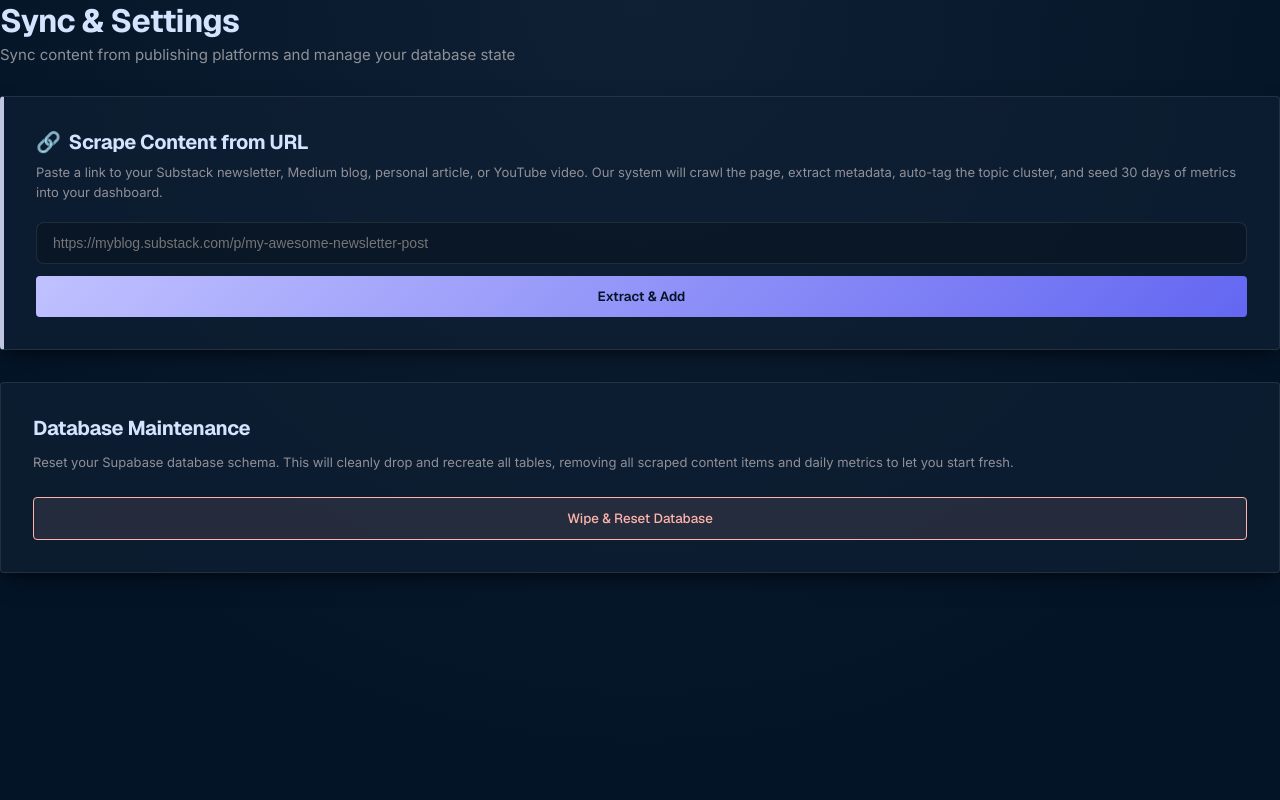
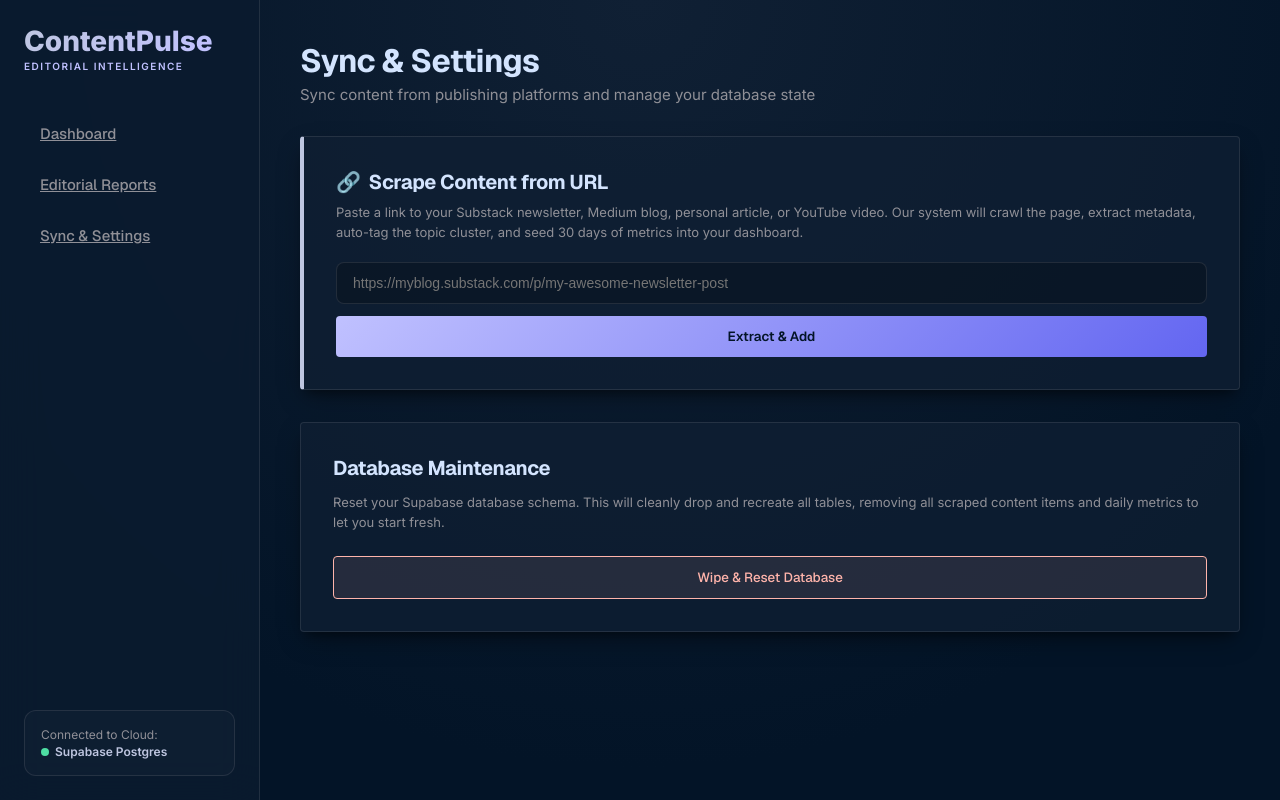
Before and after one commit to FocusedFalco/contentpulse, a Next.js app: page /settings in a window 1280 px wide. Built offline with nearby package versions, Linux system fonts and the light colour scheme; no server answers; the database is empty.

Commit message:
Refactor layout structure to separate page-level views from root layout, fixing Next.js layout caching and sidebar display issues

```diff
--- /dev/null
+++ b/src/app/SidebarLayout.tsx
@@ -0,0 +1,67 @@
+'use client';
+
+import React from 'react';
+import Link from 'next/link';
+
+export default function SidebarLayout({ children }: { children: React.ReactNode }) {
+  return (
+    <div className="app-container">
+      <aside className="sidebar">
+        <div style={{ marginBottom: '40px' }}>
+          <Link href="/">
+            <span className="gradient-text" style={{ fontSize: '28px', fontWeight: 800, cursor: 'pointer', display: 'inline-block' }}>
+              ContentPulse
+            </span>
+          </Link>
+          <div style={{ fontSize: '10px', textTransform: 'uppercase', letterSpacing: '0.15em', color: 'var(--color-secondary)', fontWeight: 600, marginTop: '2px' }}>
+            Editorial Intelligence
+          </div>
+        </div>
+
+        <nav style={{ display: 'flex', flexDirection: 'column', gap: '8px', flex: 1 }}>
+          <Link href="/" className="nav-link-item">
+            Dashboard
+          </Link>
+          <Link href="/reports" className="nav-link-item">
+            Editorial Reports
+          </Link>
+          <Link href="/settings" className="nav-link-item">
+            Sync & Settings
+          </Link>
+        </nav>
+
+        <div style={{ padding: '16px', background: 'rgba(255,255,255,0.02)', borderRadius: '12px', border: '1px solid var(--border-color)', fontSize: '12px', color: 'var(--color-text-muted)' }}>
+          <div>Connected to Cloud:</div>
+          <div style={{ color: 'var(--color-primary)', fontWeight: 600, marginTop: '2px', display: 'flex', alignItems: 'center', gap: '6px' }}>
+            <span style={{ width: '8px', height: '8px', borderRadius: '50%', background: 'var(--color-success)', display: 'inline-block' }}></span>
+            Supabase Postgres
+          </div>
+        </div>
+      </aside>
+
+      <main className="main-content">
+        {children}
+      </main>
+
+      {/* Styles for sidebar links */}
+      <style dangerouslySetInnerHTML={{ __html: `
+        .nav-link-item {
+          display: flex;
+          align-items: center;
+          padding: 12px 16px;
+          color: var(--color-text-muted);
+          border-radius: 10px;
+          font-family: var(--font-display);
+          font-weight: 500;
+          font-size: 15px;
+          transition: all 0.2s ease;
+        }
+        .nav-link-item:hover {
+          color: var(--color-text);
+          background: var(--bg-surface-hover);
+          transform: translateX(4px);
+        }
+      `}} />
+    </div>
+  );
+}
--- a/src/app/layout.tsx
+++ b/src/app/layout.tsx
@@ -1,7 +1,5 @@
 import type { Metadata } from "next";
-import Link from "next/link";
 import "./globals.css";
-import { checkConnection, query } from "@/lib/db/db";
 
 export const metadata: Metadata = {
   title: "ContentPulse | Content Performance & Editorial Intelligence",
@@ -9,101 +7,18 @@ export const metadata: Metadata = {
   metadataBase: new URL("http://localhost:3000"),
 };
 
-export default async function RootLayout({
+export default function RootLayout({
   children,
 }: Readonly<{
   children: React.ReactNode;
 }>) {
-  const conn = await checkConnection();
-
-  let hasRealData = false;
-  if (conn.connected) {
-    try {
-      const res = await query('SELECT COUNT(*) FROM content_items');
-      hasRealData = parseInt(res.rows[0].count, 10) > 0;
-    } catch (err) {
-      // Tables don't exist yet
-      hasRealData = false;
-    }
-  }
-
-  if (!hasRealData) {
-    return (
-      <html lang="en">
-        <head>
-          <title>ContentPulse | Content Performance & Editorial Intelligence</title>
-        </head>
-        <body>
-          {children}
-        </body>
-      </html>
-    );
-  }
-
   return (
     <html lang="en">
       <head>
         <title>ContentPulse | Content Performance & Editorial Intelligence</title>
       </head>
       <body>
-        <div className="app-container">
-          <aside className="sidebar">
-            <div style={{ marginBottom: '40px' }}>
-              <Link href="/">
-                <h1 className="gradient-text" style={{ fontSize: '28px', fontWeight: 800, cursor: 'pointer' }}>
-                  ContentPulse
-                </h1>
-              </Link>
-              <div style={{ fontSize: '10px', textTransform: 'uppercase', letterSpacing: '0.15em', color: 'var(--color-secondary)', fontWeight: 600, marginTop: '2px' }}>
-                Editorial Intelligence
-              </div>
-            </div>
-
-            <nav style={{ display: 'flex', flexDirection: 'column', gap: '8px', flex: 1 }}>
-              <Link href="/" className="nav-link-item">
-                Dashboard
-              </Link>
-              <Link href="/reports" className="nav-link-item">
-                Editorial Reports
-              </Link>
-              <Link href="/settings" className="nav-link-item">
-                Sync & Settings
-              </Link>
-            </nav>
-
-            <div style={{ padding: '16px', background: 'rgba(255,255,255,0.02)', borderRadius: '12px', border: '1px solid var(--border-color)', fontSize: '12px', color: 'var(--color-text-muted)' }}>
-              <div>Connected to Cloud:</div>
-              <div style={{ color: 'var(--color-primary)', fontWeight: 600, marginTop: '2px', display: 'flex', alignItems: 'center', gap: '6px' }}>
-                <span style={{ width: '8px', height: '8px', borderRadius: '50%', background: 'var(--color-success)', display: 'inline-block' }}></span>
-                Supabase Postgres
-              </div>
-            </div>
-          </aside>
-
-          <main className="main-content">
-            {children}
-          </main>
-        </div>
-
-        {/* Styles for sidebar links */}
-        <style dangerouslySetInnerHTML={{ __html: `
-          .nav-link-item {
-            display: flex;
-            align-items: center;
-            padding: 12px 16px;
-            color: var(--color-text-muted);
-            border-radius: 10px;
-            font-family: var(--font-display);
-            font-weight: 500;
-            font-size: 15px;
-            transition: all 0.2s ease;
-          }
-          .nav-link-item:hover {
-            color: var(--color-text);
-            background: var(--bg-surface-hover);
-            transform: translateX(4px);
-          }
-        `}} />
+        {children}
       </body>
     </html>
   );
--- a/src/app/settings/page.tsx
+++ b/src/app/settings/page.tsx
@@ -1,6 +1,7 @@
 'use client';
 
 import React, { useState } from 'react';
+import SidebarLayout from '../SidebarLayout';
 
 export default function SettingsPage() {
   // Ingestion seed state
@@ -63,7 +64,8 @@ export default function SettingsPage() {
   };
 
   return (
-    <div className="animate-fade-in">
+    <SidebarLayout>
+      <div className="animate-fade-in">
       <header style={{ marginBottom: '32px' }}>
         <h1 style={{ fontSize: '32px', fontWeight: 700, margin: 0 }}>Sync & Settings</h1>
         <p style={{ color: 'var(--color-text-muted)', fontSize: '15px', marginTop: '4px' }}>
@@ -135,6 +137,7 @@ export default function SettingsPage() {
         </section>
 
       </div>
-    </div>
+      </div>
+    </SidebarLayout>
   );
 }
```
Also changed, not shown: src/app/page.tsx (+6 -1 lines), src/app/reports/page.tsx (+5 -2 lines).
